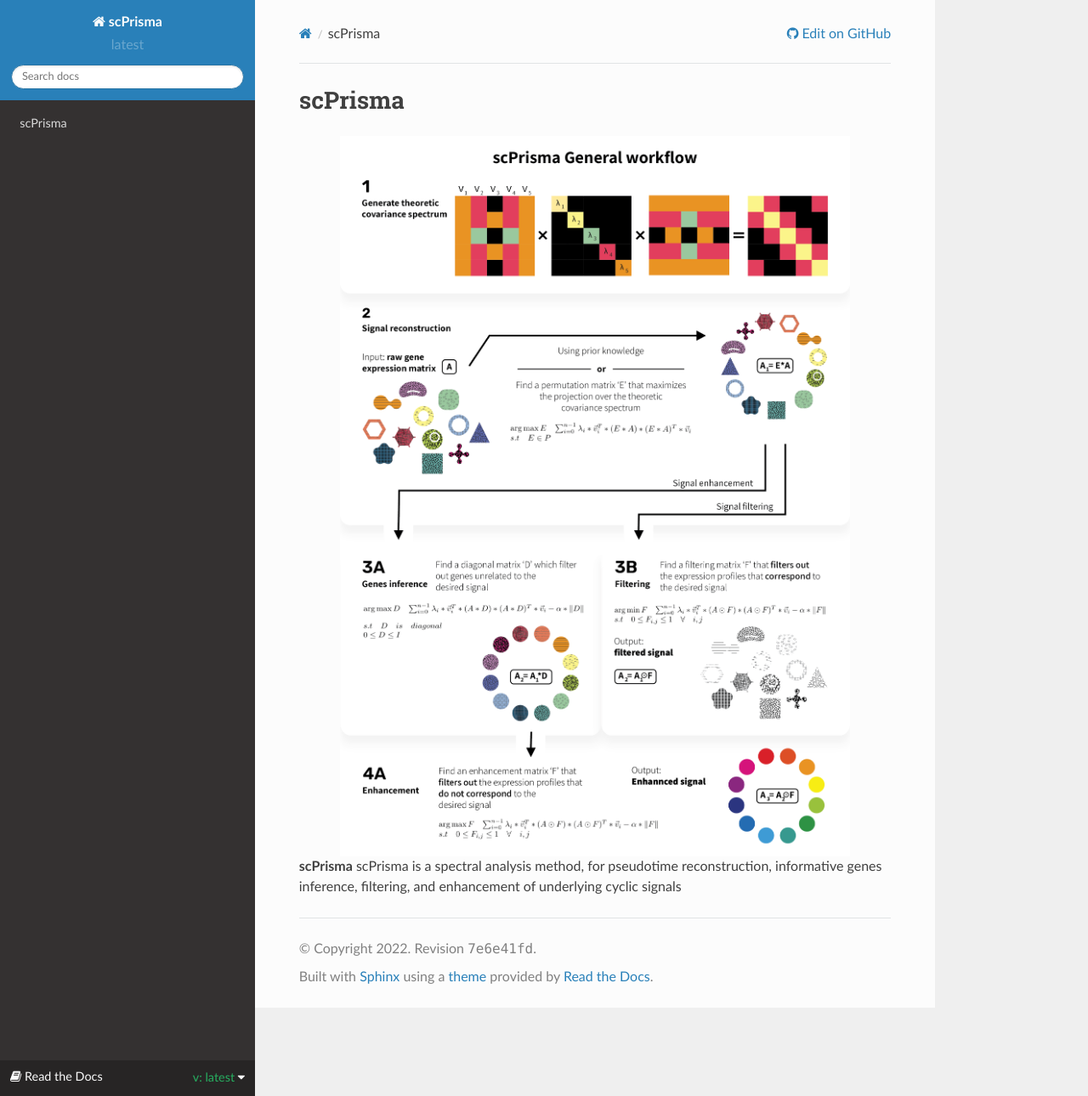
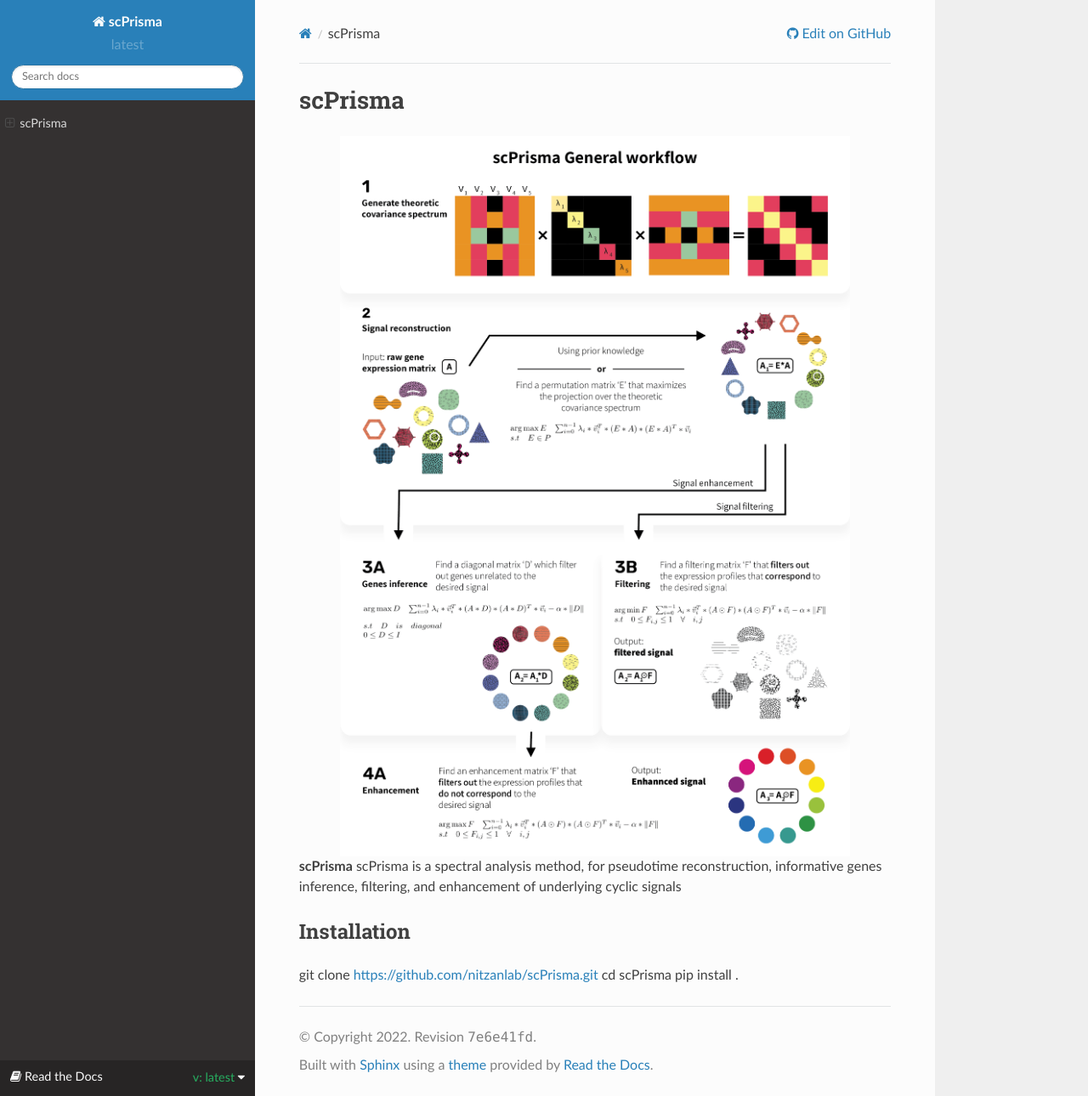
Before and after one commit to nitzanlab/scPrisma, a Sphinx documentation site: the page built from docs/index.rst, in a window 1280 px wide and 1290 px high. Shown: the whole window at 85% size. Built offline with Sphinx 7.4.7 and the Read the Docs theme 2.0.0, drawn with Linux system fonts in a browser that asks for light colours.

Commit message:
Update index.rst

```diff
--- a/docs/index.rst
+++ b/docs/index.rst
@@ -6,3 +6,9 @@
    :align: center
 
 **scPrisma** scPrisma is a spectral analysis method, for pseudotime reconstruction, informative genes inference, filtering, and enhancement of underlying cyclic signals
+
+Installation
+^^^^^^^^^^^^
+git clone https://github.com/nitzanlab/scPrisma.git
+cd scPrisma
+pip install .
```
